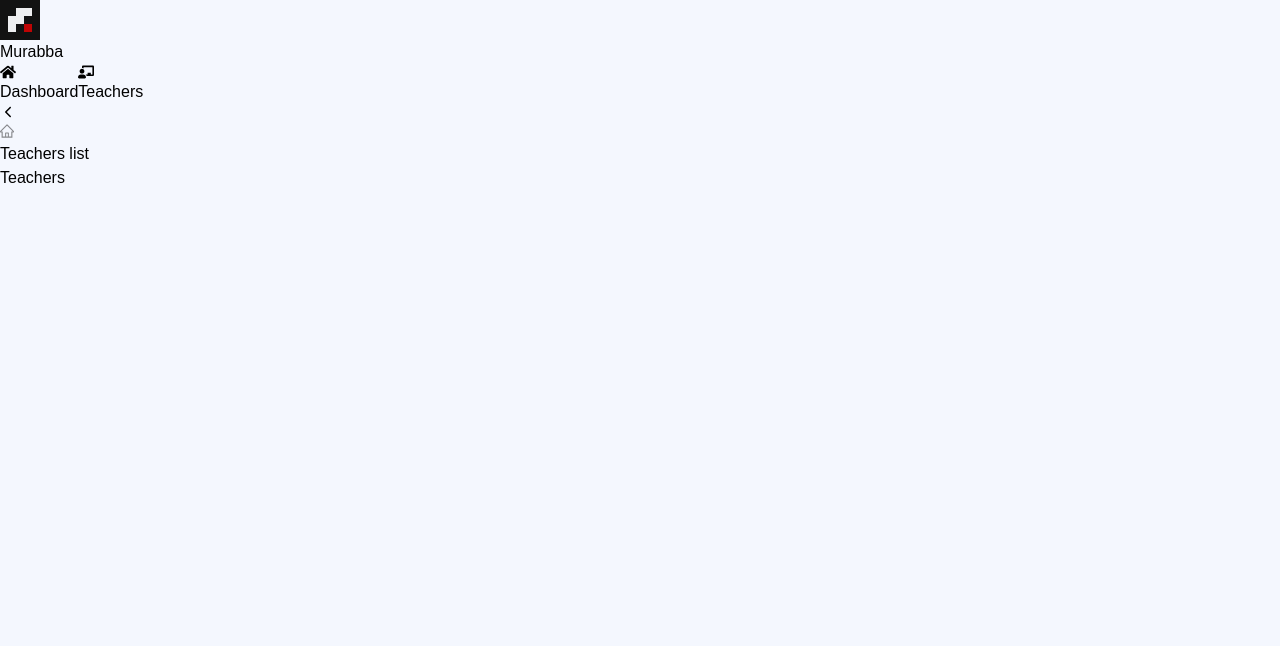
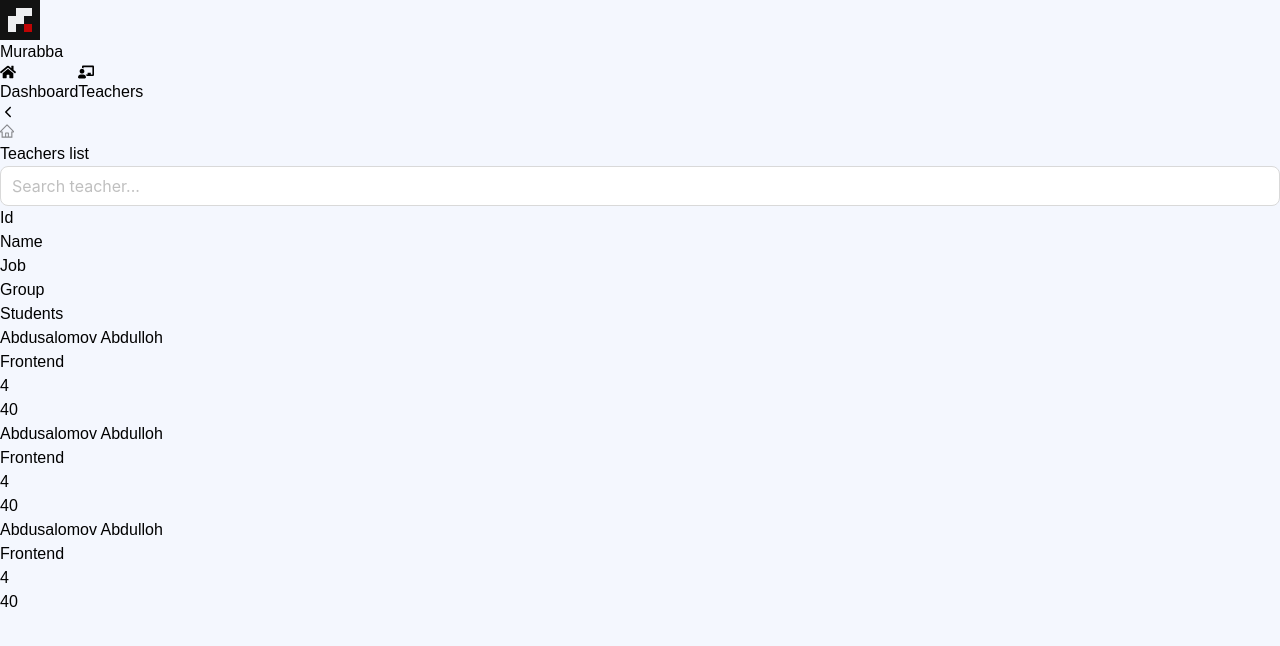
Before and after one commit to abdullox0900/my-admin, a React (Vite) app: page /teachers in a window 1280 px wide. Shown: the top 646 px of the page. Built offline with nearby package versions, Linux system fonts and the light colour scheme.

Commit message:
add teacher list

```diff
--- /dev/null
+++ b/src/components/teachers_list/teachers_list.tsx
@@ -0,0 +1,39 @@
+function TeachersList() {
+    return (
+        <div className="w-full border border-slate-200 p-[10px] rounded-[10px]">
+            <div className='flex justify-between items-center mb-[20px]'>
+                <div>Id</div>
+                <div>Name</div>
+                <div>Job</div>
+                <div>Group</div>
+                <div>Students</div>
+            </div>
+            <div className='flex flex-col gap-[15px]'>
+                <div className='flex items-center justify-between px-[15px] w-full h-[50px] bg-white rounded-[10px] drop-shadow'>
+                    <div className='w-[30px] h-[30px] bg-orange-300 rounded-full'></div>
+                    <div>Abdusalomov Abdulloh</div>
+                    <div>Frontend</div>
+                    <div>4</div>
+                    <div>40</div>
+                </div>
+                <div className='flex items-center justify-between px-[15px] w-full h-[50px] bg-white rounded-[10px] drop-shadow'>
+                    <div className='w-[30px] h-[30px] bg-orange-300 rounded-full'></div>
+                    <div>Abdusalomov Abdulloh</div>
+                    <div>Frontend</div>
+                    <div>4</div>
+                    <div>40</div>
+                </div>
+                <div className='flex items-center justify-between px-[15px] w-full h-[50px] bg-white rounded-[10px] drop-shadow'>
+                    <div className='w-[30px] h-[30px] bg-orange-300 rounded-full'></div>
+                    <div>Abdusalomov Abdulloh</div>
+                    <div>Frontend</div>
+                    <div>4</div>
+                    <div>40</div>
+                </div>
+            </div>
+        </div>
+
+    )
+}
+
+export default TeachersList
--- /dev/null
+++ b/src/components/top_filter/top_filter.tsx
@@ -0,0 +1,11 @@
+import { Input } from 'antd'
+
+function TopFilter() {
+    return (
+        <section className='grid gap-4 grid-cols-3 p-[10px] mb-[20px] w-[100%] h-[60px] bg-[#fff] rounded-[10px] border border-slate-200'>
+            <Input className='w-[60%]' size='large' placeholder="Search teacher..." />
+        </section>
+    )
+}
+
+export default TopFilter
--- a/src/pages/teachers/teachers.tsx
+++ b/src/pages/teachers/teachers.tsx
@@ -1,5 +1,8 @@
 import { useEffect } from 'react'
 import useTitle from '../../hooks/useTitle'
+import TopFilter from '../../components/top_filter/top_filter'
+import Main from '../../components/main/main'
+import TeachersList from '../../components/teachers_list/teachers_list'
 
 export default function Teachers() {
 
@@ -10,8 +13,10 @@ export default function Teachers() {
 
     }, [])
 
-
     return (
-        <h1>Teachers</h1>
+        <Main>
+            <TopFilter />
+            <TeachersList />
+        </Main>
     )
 }
```
